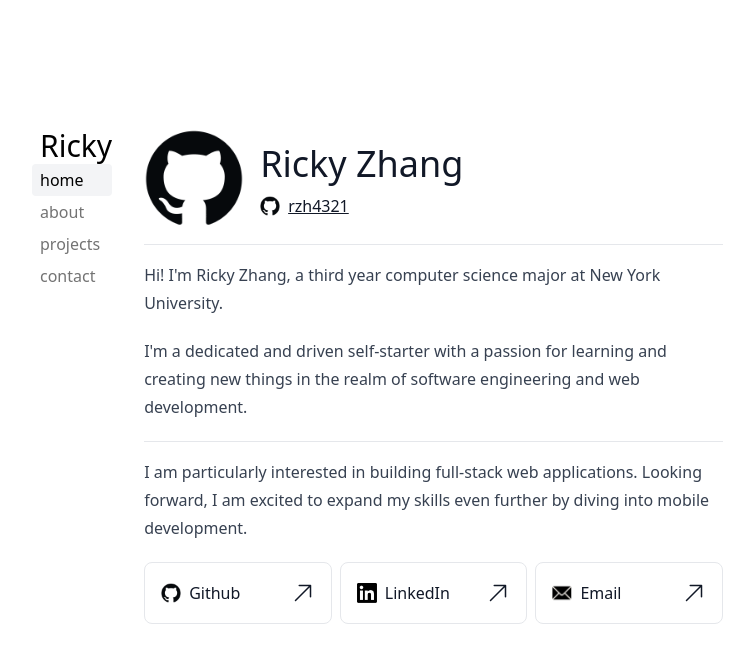
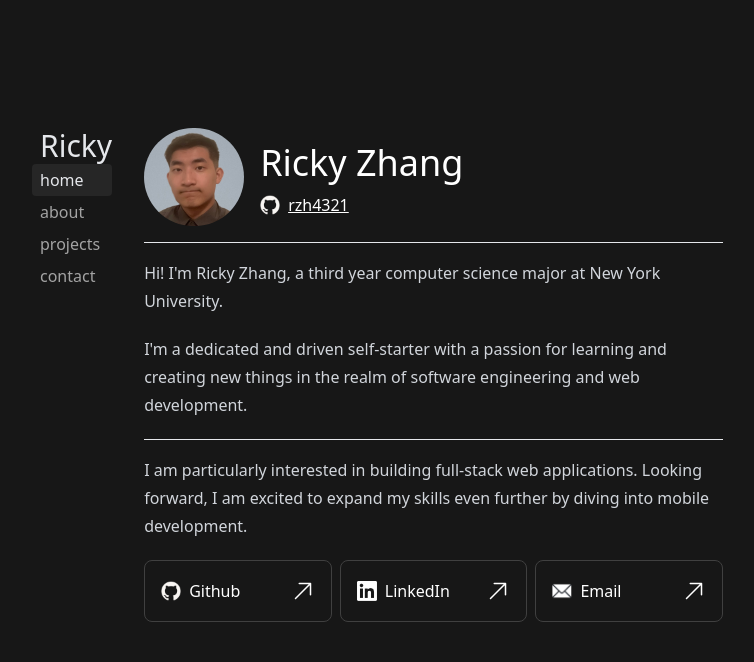
Before and after one commit to rzh4321/portfolio, a Next.js app: page / in a window 1280 px wide. Shown: the top 662 px of the page, without its empty margins (160-914 px from the left). Built offline with nearby package versions, Linux system fonts and the light colour scheme.

Commit message:
added picture

```diff
--- a/app/layout.js
+++ b/app/layout.js
@@ -7,10 +7,10 @@ export const metadata = {
 
 export default function RootLayout({ children }) {
   return (
-    <html lang="en">
+    <html lang="en" className="dark">
       <body>
         <div
-          className="mx-4 mt-4 md:mt-32 mb-20 max-w-4xl flex flex-col
+          className="mx-4 md:mt-32 mb-20 max-w-4xl flex flex-col
             md:flex-row md:justify-center md:gap-4 md:mx-auto
             "
         >
--- a/app/page.jsx
+++ b/app/page.jsx
@@ -21,7 +21,7 @@ function HomeHeader() {
   return (
     <div className="flex flex-row items-center gap-4">
       <Image
-        src="/images/GithubIcon.png"
+        src="/images/profile.jpg"
         className="rounded-full my-0"
         alt="Picture"
         width={100}
--- a/tailwind.config.js
+++ b/tailwind.config.js
@@ -1,5 +1,6 @@
 /** @type {import('tailwindcss').Config} */
 module.exports = {
+  darkMode: 'class',
   content: [
     "./pages/**/*.{js,ts,jsx,tsx,mdx}",
     "./components/**/*.{js,ts,jsx,tsx,mdx}",
```
Also changed, not shown: public/images/profile.jpg (added), public/profile.jpg (added).
